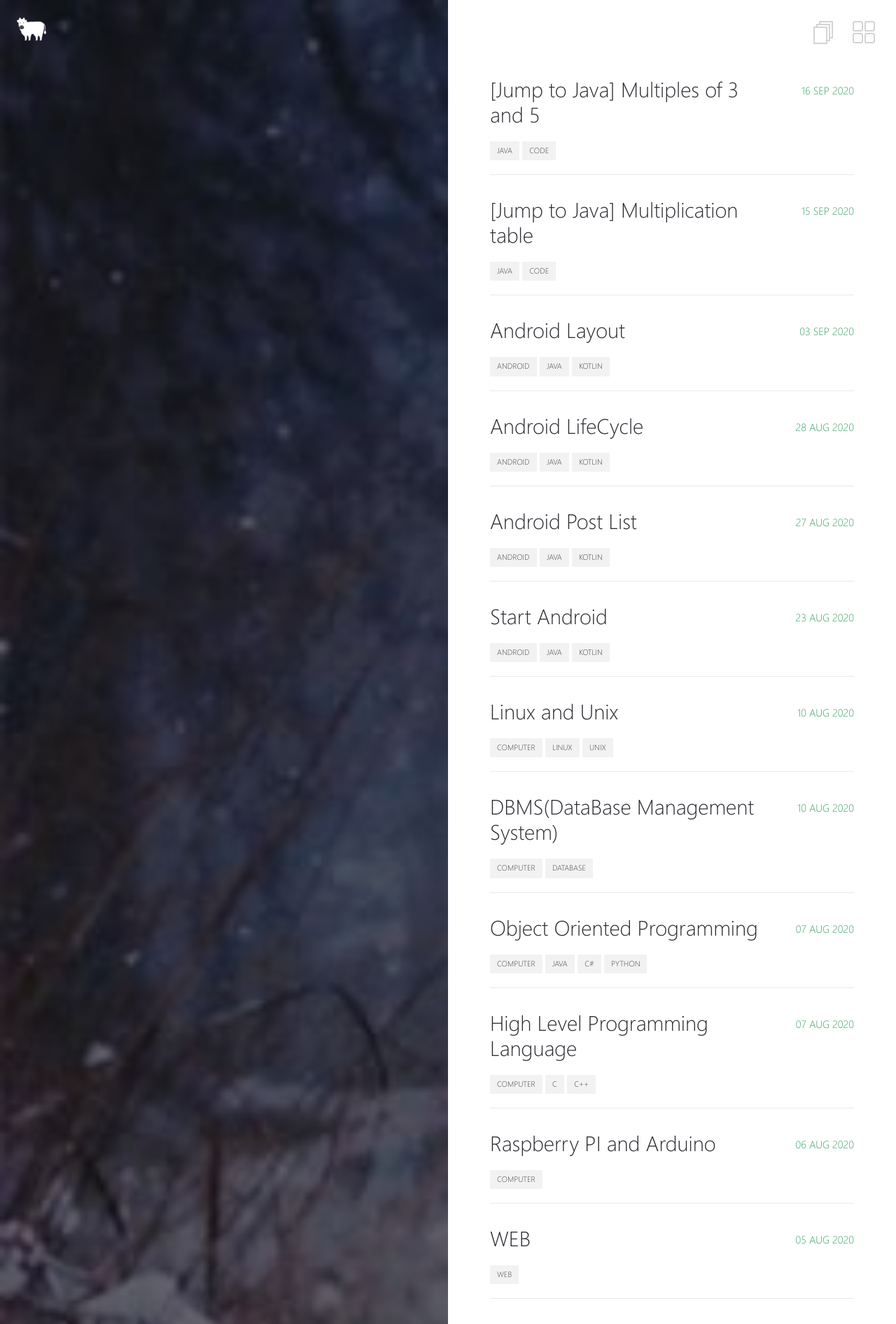
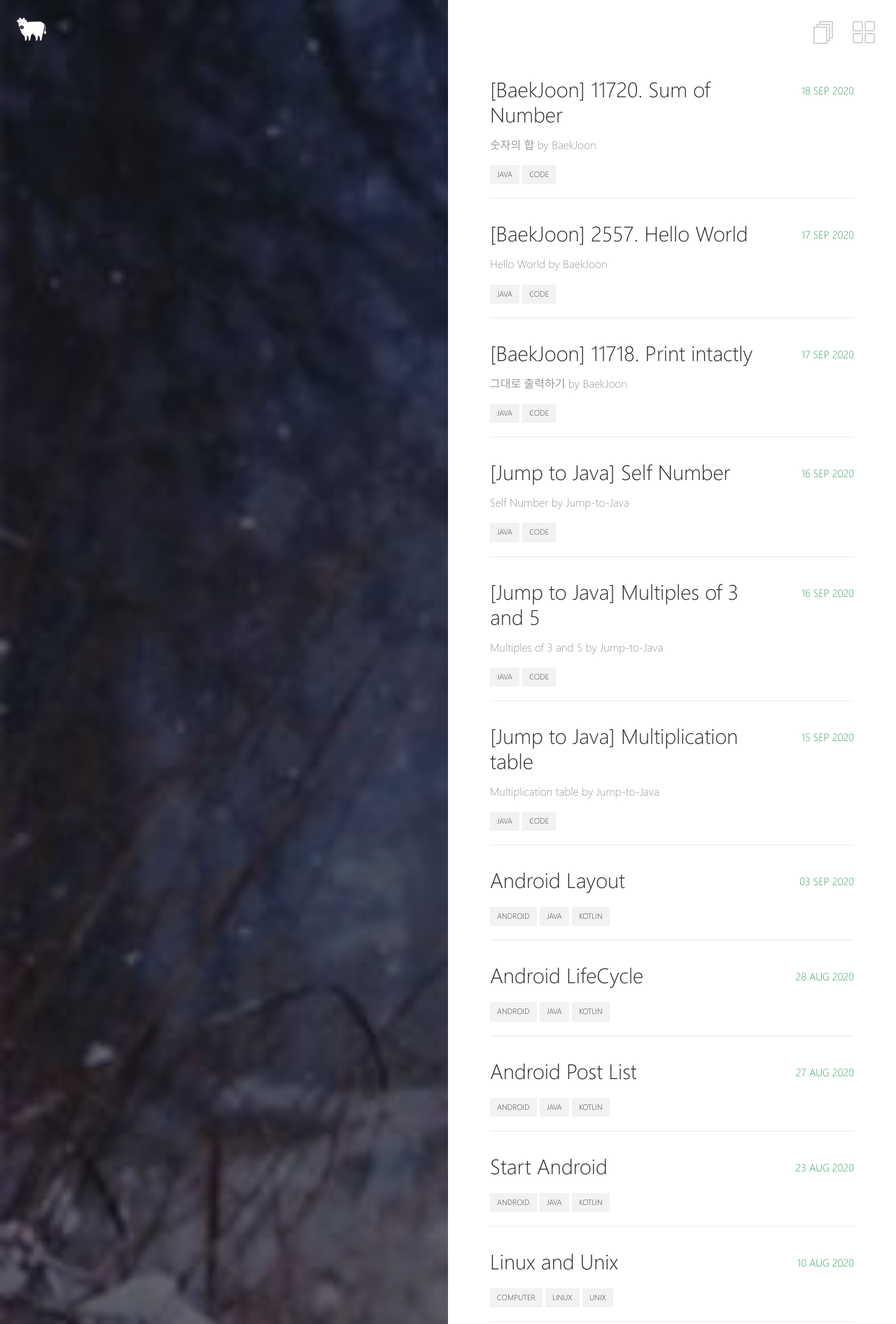
Before and after one commit to uunwon/uunwon.github.io, a Jekyll site: the page built from _pages/posts.md, in a window 1280 px wide. Shown: the top 1892 px of the page at 70% size. Built offline with Jekyll 4.4.1, drawn with Linux system fonts in a browser that asks for light colours.

Commit message:
post 'baekjoon 2557, 11718'

```diff
--- /dev/null
+++ b/_posts/2020-09-16-Jump-to-Java3.md
@@ -0,0 +1,23 @@
+---
+layout: post
+title:  "[Jump to Java] Self Number"
+categories:
+  - Code
+tag:
+- java
+- code
+---
+
+## Self Number
+#### by Jump-to-Java
+<br>
+
+넥슨의 입사 문제,
+
+> "어떤 자연수 n이 있을 때, d(n)을 n의 각 자릿수 숫자들과 n 자신을 더한 숫자라고 정의하자. 이때, n을 d(n)의 제네레이터라고 한다. 어떤 숫자들은 하나 이상의 제네레이터를 가지고 있는데, 101의 제네레이터는 91 뿐 아니라 100도 있다. 그런데 반대로 제네레이터가 없는 숫자들도 있으며, 이런 숫자를 인도의 수학자 Kaprekar가 셀프 넘버(self-number)라 이름 붙였다. 예를 들어 1, 3, 5, 7, 9, 20, 31은 셀프 넘버들이다. **1 이상이고 5000보다 작은 모든 셀프 넘버들의 합을 구하라.**"
+
+<br>
+
+#### REFERENCE
+https://wikidocs.net/238, 점프 투 자바
+{: .notice}
--- /dev/null
+++ b/_posts/2020-09-17-BaekJoon11718.md
@@ -0,0 +1,52 @@
+---
+layout: post
+title:  "[BaekJoon] 11718. Print intactly"
+categories:
+  - Code
+tag:
+- java
+- code
+---
+
+## 그대로 출력하기
+#### by BaekJoon
+
+<br>
+
+## 💡 Problem
+　입력 받은 대로 출력하는 프로그램을 작성하시오.
+
+### Input
+　입력이 주어진다. 입력은 최대 100줄로 이루어져 있고, 알파벳 소문자, 대문자, 공백, 숫자로만 이루어져 있다. 각 줄은 100글자를 넘지 않으며, 빈 줄은 주어지지 않는다. 또, 각 줄은 공백으로 시작하지 않고, 공백으로 끝나지 않는다.
+
+### Output
+　입력받은 그대로 출력한다.
+
+<br>
+
+## 🎯 Solving
+
+<p>
+import java.util.*; <br>
+<br>
+public class NewClass{ <br>
+　　public static void main(String[] args){ <br>
+　　　　Scanner sc = new Scanner(System.in); <br>
+　　　　StringBuffer buffer = new StringBuffer(); <br>
+        <br>
+　　　　while(sc.hasNextLine()) { <br>
+　　　　　　buffer.append(sc.nextLine() + '\n'); <br>
+　　　　} <br>
+        <br>
+　　　　System.out.println(buffer); <br>
+　　　　sc.close(); <br>
+　　} <br>
+}
+</p>
+{: .notice}
+
+<br>
+
+#### REFERENCE
+https://www.acmicpc.net/problem/11718, 백준
+{: .notice}
--- /dev/null
+++ b/_posts/2020-09-17-BaekJoon2557.md
@@ -0,0 +1,42 @@
+---
+layout: post
+title:  "[BaekJoon] 2557. Hello World"
+categories:
+  - Code
+tag:
+- java
+- code
+---
+
+## Hello World
+#### by BaekJoon
+
+<br>
+
+## 💡 Problem
+　Hello World!를 출력하시오.
+
+### Input
+　없음
+
+### Output
+　Hello World!를 출력하시오.
+
+<br>
+
+## 🎯 Solving
+
+<p>
+public class NewClass{ <br>
+　　public static void main(String[] args){ <br>
+　　　　System.out.println("Hello World!"); <br>
+　　} <br>
+}
+</p>
+{: .notice}
+
+<br>
+
+#### REFERENCE
+https://www.acmicpc.net/problem/2557, 백준
+{: .notice}
--- /dev/null
+++ b/_posts/2020-09-18-Baekjoon11719.md
@@ -0,0 +1,38 @@
+---
+layout: post
+title:  "[BaekJoon] 11720. Sum of Number"
+categories:
+  - Code
+tag:
+- java
+- code
+---
+
+## 숫자의 합
+#### by BaekJoon
+
+<br>
+
+## 💡 Problem
+　N개의 숫자가 공백 없이 쓰여있다. 이 숫자를 모두 합해서 출력하는 프로그램을 작성하시오.
+
+### Input
+　첫째 줄에 숫자의 개수 N (1 ≤ N ≤ 100)이 주어진다. 둘째 줄에 숫자 N개가 공백없이 주어진다.
+
+### Output
+　입력으로 주어진 숫자 N개의 합을 출력한다.
+
+<br>
+
+## 🎯 Solving
+
+<p>
+
+</p>
+{: .notice}
+
+<br>
+
+#### REFERENCE
+https://www.acmicpc.net/problem/11720, 백준
+{: .notice}
```
Also changed, not shown: _posts/2020-09-15-Jump-to-Java.md (+1 -3 lines), _posts/2020-09-16-Jump-to-Java2.md (+1 -3 lines), 4 other files.
